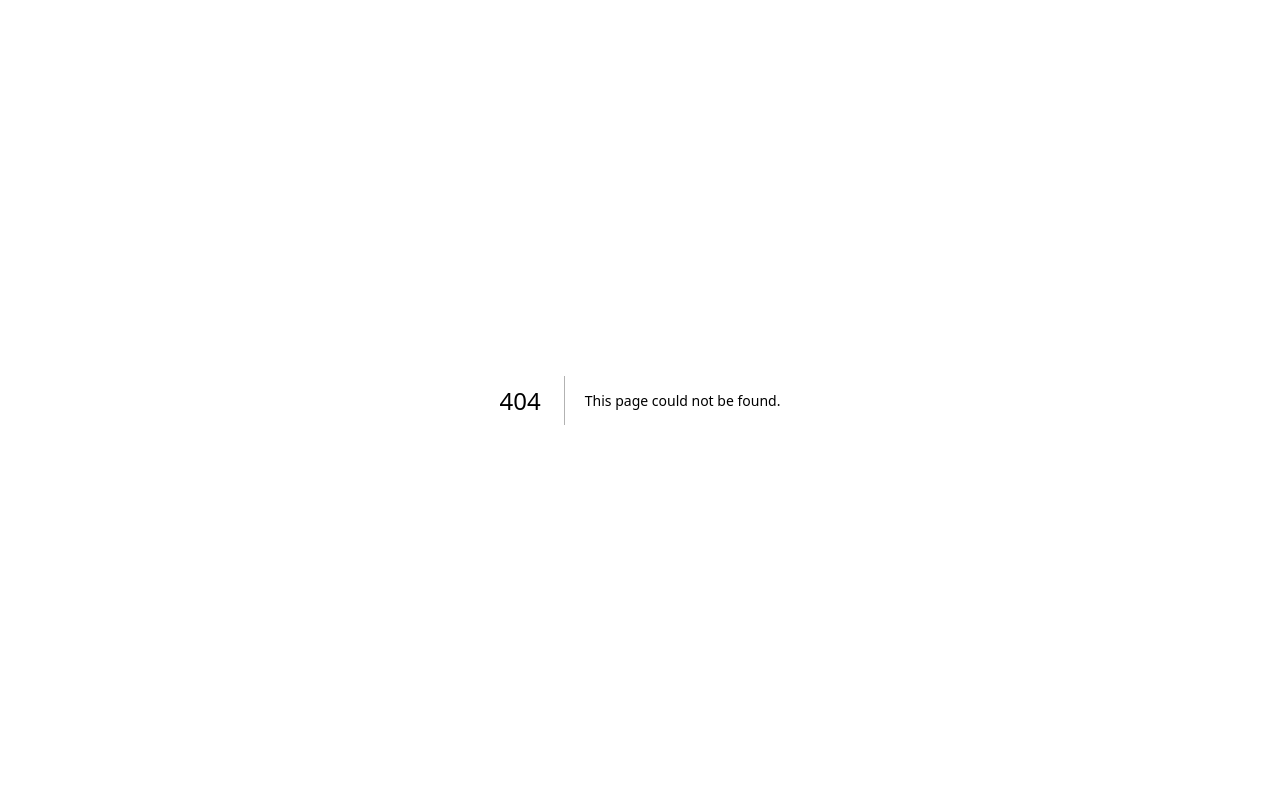
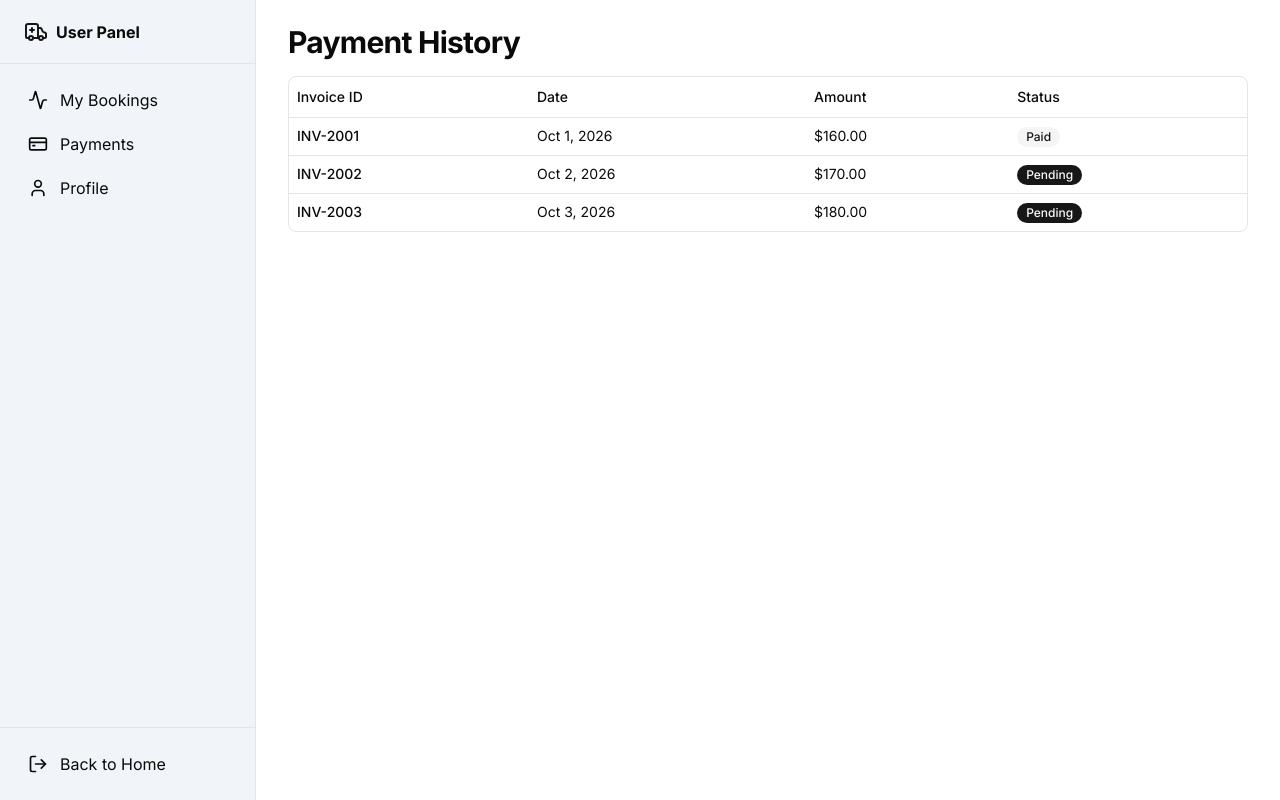
Before and after one commit to arpansarkar112/Emergency_Ambulance_Dispatch_System_frontend, a Next.js app: page /dashboard/payments in a window 1280 px wide. Before the commit this address had no page. Built offline with nearby package versions, Linux system fonts and the light colour scheme.

Commit message:
feat: add User profile and payment history pages

```diff
--- /dev/null
+++ b/src/app/(user)/dashboard/payments/page.tsx
@@ -0,0 +1,38 @@
+"use client";
+
+import { Table, TableBody, TableCell, TableHead, TableHeader, TableRow } from "@/components/ui/table";
+import { Badge } from "@/components/ui/badge";
+
+export default function UserPaymentsPage() {
+  return (
+    <div className="flex-1 space-y-4 p-8 pt-6">
+      <h2 className="text-3xl font-bold tracking-tight">Payment History</h2>
+      <div className="rounded-md border bg-card mt-4">
+        <Table>
+          <TableHeader>
+            <TableRow>
+              <TableHead>Invoice ID</TableHead>
+              <TableHead>Date</TableHead>
+              <TableHead>Amount</TableHead>
+              <TableHead>Status</TableHead>
+            </TableRow>
+          </TableHeader>
+          <TableBody>
+            {[1, 2, 3].map((i) => (
+              <TableRow key={i}>
+                <TableCell className="font-medium">INV-{2000 + i}</TableCell>
+                <TableCell>Oct {i}, 2026</TableCell>
+                <TableCell>${150 + i * 10}.00</TableCell>
+                <TableCell>
+                  <Badge variant={i === 1 ? "secondary" : "default"}>
+                    {i === 1 ? "Paid" : "Pending"}
+                  </Badge>
+                </TableCell>
+              </TableRow>
+            ))}
+          </TableBody>
+        </Table>
+      </div>
+    </div>
+  );
+}
--- /dev/null
+++ b/src/app/(user)/dashboard/profile/page.tsx
@@ -0,0 +1,40 @@
+"use client";
+
+import { Card, CardContent, CardHeader, CardTitle } from "@/components/ui/card";
+import { Button } from "@/components/ui/button";
+import { Input } from "@/components/ui/input";
+import { Label } from "@/components/ui/label";
+
+export default function UserProfilePage() {
+  return (
+    <div className="flex-1 space-y-4 p-8 pt-6">
+      <h2 className="text-3xl font-bold tracking-tight">My Profile</h2>
+      <Card className="max-w-2xl">
+        <CardHeader>
+          <CardTitle>Personal Information</CardTitle>
+        </CardHeader>
+        <CardContent className="space-y-4">
+          <div className="grid grid-cols-2 gap-4">
+            <div className="grid gap-2">
+              <Label>First Name</Label>
+              <Input defaultValue="Alex" />
+            </div>
+            <div className="grid gap-2">
+              <Label>Last Name</Label>
+              <Input defaultValue="Smith" />
+            </div>
+          </div>
+          <div className="grid gap-2">
+            <Label>Email</Label>
+            <Input defaultValue="alex@example.com" type="email" />
+          </div>
+          <div className="grid gap-2">
+            <Label>Emergency Contact</Label>
+            <Input defaultValue="+1 234 567 8900" />
+          </div>
+          <Button>Save Changes</Button>
+        </CardContent>
+      </Card>
+    </div>
+  );
+}
```
